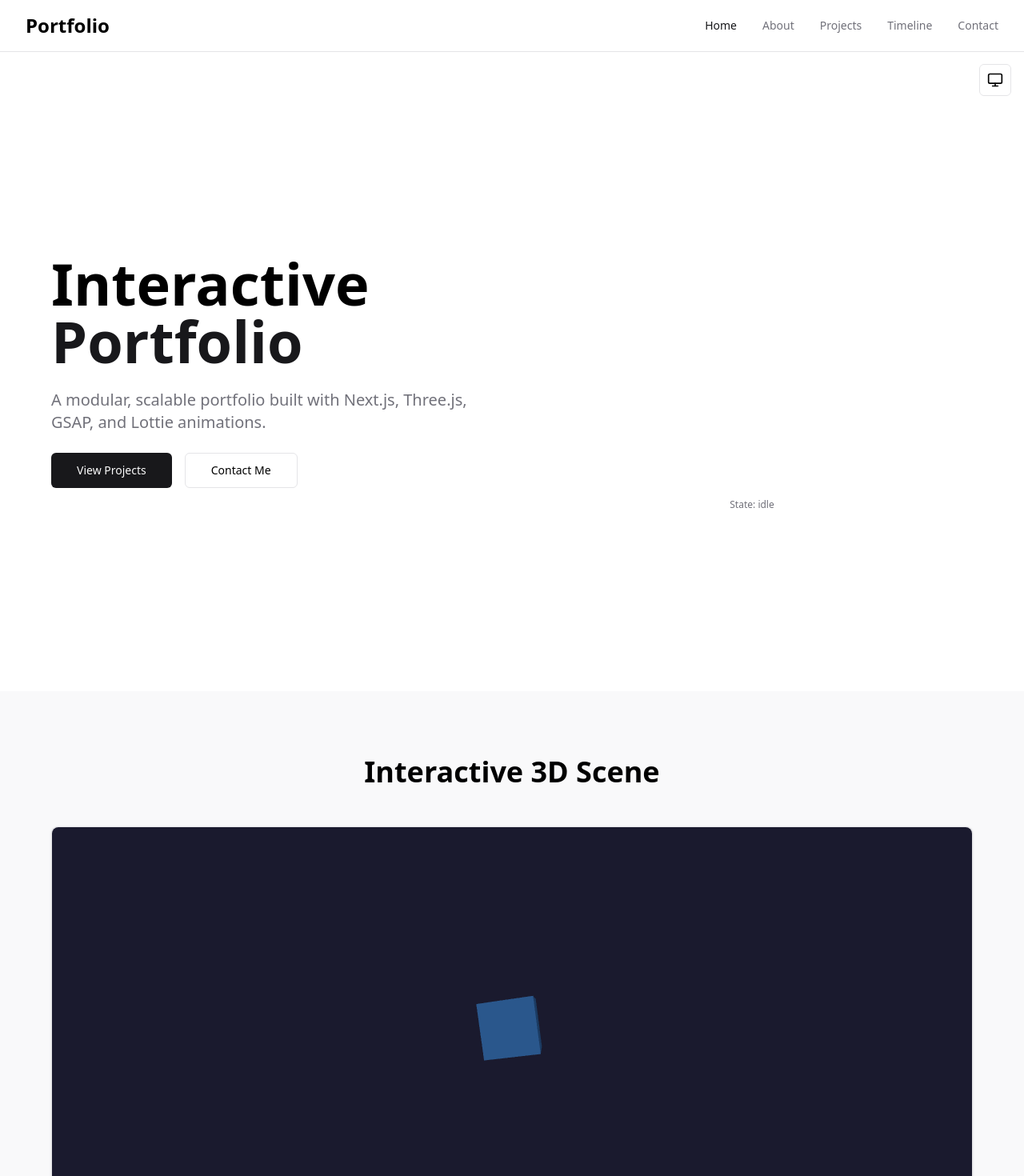
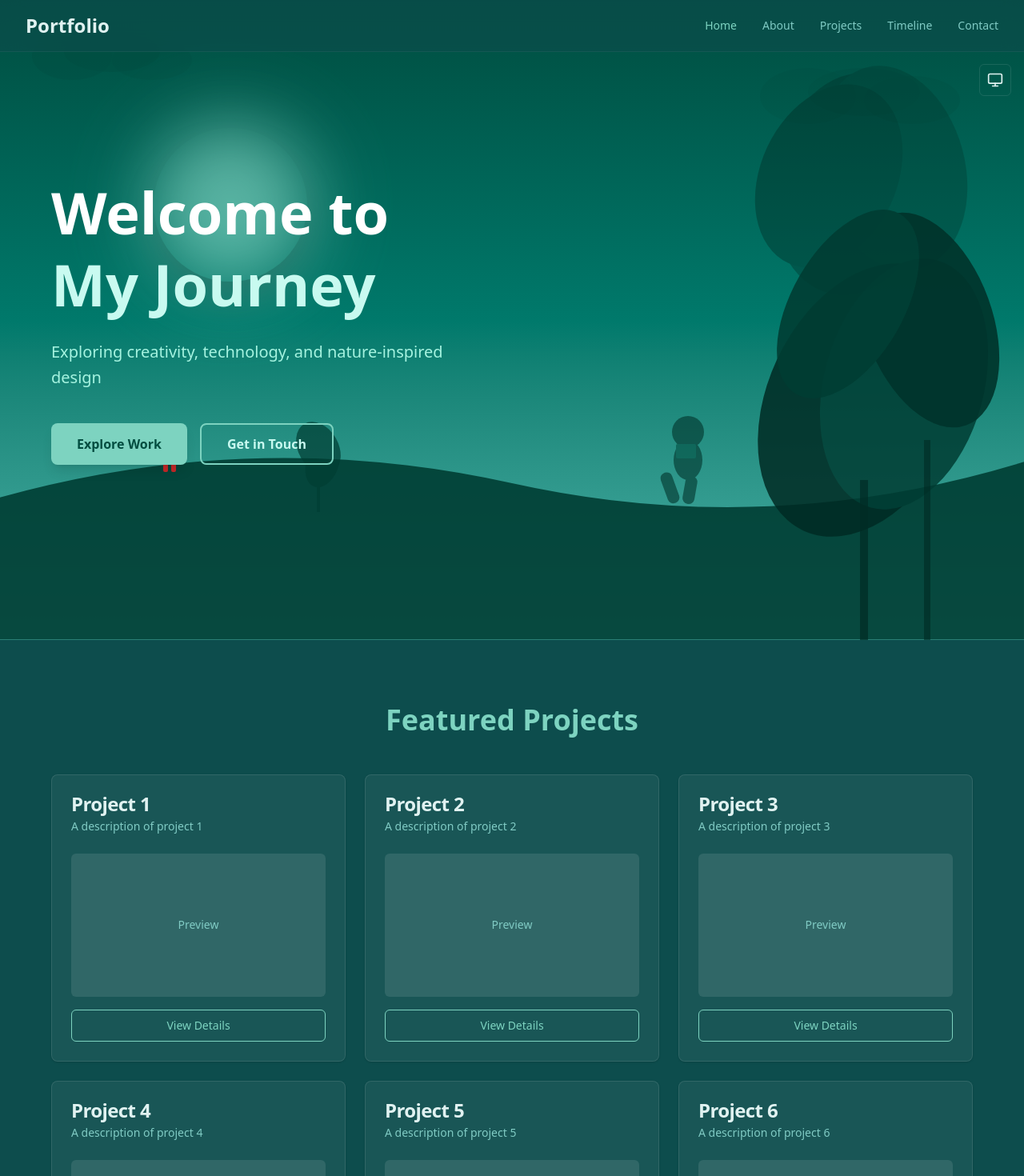
Before and after one commit to Tokiarivelo/port-folio-v2, a Next.js app: page / in a window 1280 px wide. Shown: the top 1470 px of the page at 80% size. Built offline with nearby package versions, Linux system fonts and the light colour scheme.

Commit message:
Implement nature-inspired hero section with teal gradients
Co-authored-by: Tokiarivelo <37537133+Tokiarivelo@users.noreply.github.com>

```diff
--- a/app/page.tsx
+++ b/app/page.tsx
@@ -2,9 +2,9 @@
 
 import { Navigation } from '@/modules/navigation/components/Navigation';
 import { Timeline } from '@/modules/timeline/components/Timeline';
-import { Character } from '@/modules/character/components/Character';
 import { ThreeScene } from '@/modules/scenes/components/ThreeScene';
 import { ThemeToggle } from '@/modules/ui/components/ThemeToggle';
+import { NatureHero } from '@/components/NatureHero';
 import { Card, CardContent, CardDescription, CardHeader, CardTitle } from '@/components/ui/card';
 import { Button } from '@/components/ui/button';
 import { useNavigation } from '@/modules/navigation/hooks/useNavigation';
@@ -15,69 +15,38 @@ export default function Home() {
   const { isMobile, isTablet } = useResponsive();
 
   return (
-    <div className="min-h-screen">
-      {/* Navigation */}
+    <div className="min-h-screen bg-[var(--color-background)] text-[var(--color-foreground)]">
+      {/* Navigation - with transparency for hero */}
       <Navigation />
 
       {/* Theme Toggle - Fixed position */}
-      <div className="fixed top-20 right-4 z-40">
+      <div className="fixed top-20 right-4 z-50">
         <ThemeToggle />
       </div>
 
       {/* Main Content */}
-      <main className="pt-16">
-        {/* Hero Section */}
-        <section id="home" className="min-h-screen flex items-center justify-center px-4 py-20">
-          <div className="max-w-6xl w-full grid lg:grid-cols-2 gap-12 items-center">
-            <div className="space-y-6">
-              <h1 className="text-5xl md:text-7xl font-bold">
-                Interactive
-                <br />
-                <span className="text-[var(--color-primary)]">Portfolio</span>
-              </h1>
-              <p className="text-xl text-[var(--color-muted-foreground)]">
-                A modular, scalable portfolio built with Next.js, Three.js, GSAP, and Lottie animations.
-              </p>
-              <div className="flex gap-4">
-                <Button size="lg">View Projects</Button>
-                <Button size="lg" variant="outline">Contact Me</Button>
-              </div>
-            </div>
-            <div className="flex justify-center">
-              <Character width={isMobile ? 250 : 350} height={isMobile ? 250 : 350} />
-            </div>
-          </div>
-        </section>
-
-        {/* 3D Scene Section */}
-        <section id="scene" className="min-h-screen flex items-center justify-center px-4 py-20 bg-[var(--color-muted)]/50">
-          <div className="max-w-6xl w-full">
-            <h2 className="text-4xl font-bold text-center mb-12">Interactive 3D Scene</h2>
-            <Card>
-              <CardContent className="p-0">
-                <ThreeScene />
-              </CardContent>
-            </Card>
-            <p className="text-center mt-6 text-[var(--color-muted-foreground)]">
-              Built with Three.js and WebGL for smooth 3D animations
-            </p>
-          </div>
+      <main>
+        {/* Nature Hero Section */}
+        <section id="home" className="relative">
+          <NatureHero />
         </section>
 
         {/* Projects Section */}
-        <section id="projects" className="min-h-screen flex items-center justify-center px-4 py-20">
+        <section id="projects" className="min-h-screen flex items-center justify-center px-4 py-20 bg-[var(--color-background)]">
           <div className="max-w-6xl w-full">
-            <h2 className="text-4xl font-bold text-center mb-12">Featured Projects</h2>
+            <h2 className="text-4xl font-bold text-center mb-12 text-[var(--color-primary)]">Featured Projects</h2>
             <div className="grid md:grid-cols-2 lg:grid-cols-3 gap-6">
               {[1, 2, 3, 4, 5, 6].map((i) => (
-                <Card key={i} className="hover:shadow-lg transition-shadow">
+                <Card key={i} className="hover:shadow-lg transition-all bg-[var(--color-card)] border-[var(--color-border)] hover:border-[var(--color-primary)]">
                   <CardHeader>
-                    <CardTitle>Project {i}</CardTitle>
-                    <CardDescription>A description of project {i}</CardDescription>
+                    <CardTitle className="text-[var(--color-foreground)]">Project {i}</CardTitle>
+                    <CardDescription className="text-[var(--color-muted-foreground)]">A description of project {i}</CardDescription>
                   </CardHeader>
                   <CardContent>
-                    <div className="aspect-video bg-[var(--color-muted)] rounded-md mb-4"></div>
-                    <Button variant="outline" className="w-full">View Details</Button>
+                    <div className="aspect-video bg-[var(--color-muted)] rounded-md mb-4 flex items-center justify-center">
+                      <span className="text-[var(--color-muted-foreground)] text-sm">Preview</span>
+                    </div>
+                    <Button variant="outline" className="w-full border-[var(--color-primary)] text-[var(--color-primary)] hover:bg-[var(--color-primary)] hover:text-[var(--color-primary-foreground)]">View Details</Button>
                   </CardContent>
                 </Card>
               ))}
@@ -86,24 +55,24 @@ export default function Home() {
         </section>
 
         {/* Timeline Section */}
-        <section id="timeline" className="min-h-screen flex items-center justify-center bg-[var(--color-muted)]/50">
+        <section id="timeline" className="min-h-screen flex items-center justify-center bg-[var(--color-muted)]/20 py-20">
           <div className="w-full">
             <Timeline />
           </div>
         </section>
 
         {/* About Section */}
-        <section id="about" className="min-h-screen flex items-center justify-center px-4 py-20">
+        <section id="about" className="min-h-screen flex items-center justify-center px-4 py-20 bg-[var(--color-background)]">
           <div className="max-w-4xl w-full">
-            <h2 className="text-4xl font-bold text-center mb-12">About</h2>
-            <Card>
+            <h2 className="text-4xl font-bold text-center mb-12 text-[var(--color-primary)]">About</h2>
+            <Card className="bg-[var(--color-card)] border-[var(--color-border)]">
               <CardHeader>
-                <CardTitle>Modular Architecture</CardTitle>
-                <CardDescription>Built with clean separation of concerns</CardDescription>
+                <CardTitle className="text-[var(--color-foreground)]">Modular Architecture</CardTitle>
+                <CardDescription className="text-[var(--color-muted-foreground)]">Built with clean separation of concerns</CardDescription>
               </CardHeader>
               <CardContent className="space-y-4">
                 <div>
-                  <h3 className="font-semibold mb-2">📁 Module Structure</h3>
+                  <h3 className="font-semibold mb-2 text-[var(--color-foreground)]">📁 Module Structure</h3>
                   <ul className="list-disc list-inside space-y-1 text-sm text-[var(--color-muted-foreground)]">
                     <li>Timeline module with GSAP animations</li>
                     <li>Character module with Lottie support</li>
@@ -113,7 +82,7 @@ export default function Home() {
                   </ul>
                 </div>
                 <div>
-                  <h3 className="font-semibold mb-2">🎯 Key Features</h3>
+                  <h3 className="font-semibold mb-2 text-[var(--color-foreground)]">🎯 Key Features</h3>
                   <ul className="list-disc list-inside space-y-1 text-sm text-[var(--color-muted-foreground)]">
                     <li>Strict separation of concerns with custom hooks</li>
                     <li>Fully responsive design</li>
@@ -128,13 +97,13 @@ export default function Home() {
         </section>
 
         {/* Contact Section */}
-        <section id="contact" className="min-h-screen flex items-center justify-center px-4 py-20 bg-[var(--color-muted)]/50">
+        <section id="contact" className="min-h-screen flex items-center justify-center px-4 py-20 bg-[var(--color-muted)]/20">
           <div className="max-w-2xl w-full">
-            <h2 className="text-4xl font-bold text-center mb-12">Get In Touch</h2>
-            <Card>
+            <h2 className="text-4xl font-bold text-center mb-12 text-[var(--color-primary)]">Get In Touch</h2>
+            <Card className="bg-[var(--color-card)] border-[var(--color-border)]">
               <CardHeader>
-                <CardTitle>Contact Information</CardTitle>
-                <CardDescription>Let&apos;s work together</CardDescription>
+                <CardTitle className="text-[var(--color-foreground)]">Contact Information</CardTitle>
+                <CardDescription className="text-[var(--color-muted-foreground)]">Let&apos;s work together</CardDescription>
               </CardHeader>
               <CardContent className="space-y-4">
                 <p className="text-center text-[var(--color-muted-foreground)]">
@@ -142,7 +111,7 @@ export default function Home() {
                   All components follow strict separation of concerns with business logic
                   contained in reusable custom hooks.
                 </p>
-                <Button className="w-full" size="lg">Send Message</Button>
+                <Button className="w-full bg-[var(--color-primary)] text-[var(--color-primary-foreground)] hover:bg-[var(--color-accent)]" size="lg">Send Message</Button>
               </CardContent>
             </Card>
           </div>
@@ -150,7 +119,7 @@ export default function Home() {
       </main>
 
       {/* Footer */}
-      <footer className="border-t border-[var(--color-border)] py-8 px-4">
+      <footer className="border-t border-[var(--color-border)] py-8 px-4 bg-[var(--color-background)]">
         <div className="max-w-6xl mx-auto text-center text-sm text-[var(--color-muted-foreground)]">
           <p>Built with Next.js, Three.js, GSAP, Lottie, Tailwind CSS, and shadcn/ui</p>
           <p className="mt-2">© 2024 Interactive Portfolio. All rights reserved.</p>
--- /dev/null
+++ b/components/NatureHero.tsx
@@ -0,0 +1,138 @@
+'use client';
+
+export function NatureHero() {
+  return (
+    <div className="relative min-h-screen w-full overflow-hidden bg-gradient-to-b from-[#004d40] via-[#00796b] to-[#4db6ac]">
+      {/* Cloud layers */}
+      <div className="absolute top-0 left-0 w-full h-1/3 opacity-30">
+        <svg className="absolute top-10 left-10" width="200" height="60" viewBox="0 0 200 60">
+          <ellipse cx="50" cy="30" rx="50" ry="30" fill="#003d33" opacity="0.4" />
+          <ellipse cx="100" cy="25" rx="60" ry="25" fill="#003d33" opacity="0.5" />
+          <ellipse cx="150" cy="35" rx="50" ry="25" fill="#003d33" opacity="0.3" />
+        </svg>
+        <svg className="absolute top-20 right-20" width="250" height="80" viewBox="0 0 250 80">
+          <ellipse cx="60" cy="40" rx="60" ry="35" fill="#003d33" opacity="0.3" />
+          <ellipse cx="130" cy="35" rx="70" ry="30" fill="#003d33" opacity="0.4" />
+          <ellipse cx="190" cy="45" rx="60" ry="30" fill="#003d33" opacity="0.35" />
+        </svg>
+      </div>
+
+      {/* Glowing Moon */}
+      <div className="absolute left-[10%] md:left-[15%] top-[15%] md:top-[20%]">
+        {/* Outer glow */}
+        <div className="absolute inset-0 w-32 h-32 md:w-48 md:h-48 rounded-full bg-[#7dd3c0] opacity-30 blur-3xl"></div>
+        {/* Middle glow */}
+        <div className="absolute inset-0 w-32 h-32 md:w-48 md:h-48 rounded-full bg-[#a5f3e0] opacity-40 blur-2xl animate-pulse"></div>
+        {/* Moon */}
+        <div className="relative w-32 h-32 md:w-48 md:h-48 rounded-full bg-gradient-radial from-[#c8faf0] to-[#7dd3c0] shadow-2xl"></div>
+      </div>
+
+      {/* Hill/Ground silhouette */}
+      <div className="absolute bottom-0 left-0 w-full">
+        <svg viewBox="0 0 1440 400" className="w-full h-auto">
+          <path
+            d="M0,200 Q360,100 720,180 T1440,150 L1440,400 L0,400 Z"
+            fill="#003d33"
+            opacity="0.9"
+          />
+        </svg>
+      </div>
+
+      {/* Small character on the hill */}
+      <div className="absolute bottom-[25%] left-[12%] md:left-[15%] z-20">
+        <svg width="40" height="60" viewBox="0 0 40 60">
+          {/* Simple character silhouette */}
+          <rect x="15" y="20" width="10" height="15" fill="#c62828" rx="2" />
+          <circle cx="20" cy="15" r="8" fill="#c62828" />
+          <rect x="12" y="35" width="6" height="15" fill="#c62828" rx="2" />
+          <rect x="22" y="35" width="6" height="15" fill="#c62828" rx="2" />
+        </svg>
+      </div>
+
+      {/* Person reading under tree - right side */}
+      <div className="absolute bottom-[15%] right-[20%] md:right-[25%] z-10">
+        <svg width="180" height="200" viewBox="0 0 180 200">
+          {/* Person silhouette sitting and reading */}
+          <g opacity="0.6" fill="#00332b">
+            {/* Head */}
+            <circle cx="80" cy="60" r="20" />
+            {/* Body */}
+            <ellipse cx="80" cy="95" rx="18" ry="25" />
+            {/* Legs (sitting position) */}
+            <rect x="50" y="110" width="15" height="40" rx="7" transform="rotate(-20 57 130)" />
+            <rect x="75" y="115" width="15" height="35" rx="7" transform="rotate(10 82 132)" />
+            {/* Book */}
+            <rect x="65" y="75" width="25" height="18" rx="2" fill="#004d40" />
+          </g>
+        </svg>
+      </div>
+
+      {/* Tropical plant on right - front layer */}
+      <div className="absolute bottom-0 right-0 z-30">
+        <svg width="400" height="600" viewBox="0 0 400 600" className="w-[250px] md:w-[400px] h-auto">
+          {/* Large monstera leaf */}
+          <g opacity="0.85">
+            <ellipse cx="200" cy="300" rx="120" ry="180" fill="#002b24" transform="rotate(25 200 300)" />
+            <ellipse cx="250" cy="280" rx="100" ry="160" fill="#003d33" transform="rotate(15 250 280)" />
+          </g>
+          {/* Banana leaves */}
+          <g opacity="0.9">
+            <ellipse cx="280" cy="200" rx="80" ry="140" fill="#00332b" transform="rotate(-20 280 200)" />
+            <ellipse cx="180" cy="180" rx="70" ry="130" fill="#003d33" transform="rotate(30 180 180)" />
+          </g>
+          {/* Stems */}
+          <rect x="195" y="400" width="10" height="200" fill="#002b24" opacity="0.7" />
+          <rect x="275" y="350" width="8" height="250" fill="#002b24" opacity="0.6" />
+        </svg>
+      </div>
+
+      {/* Additional tropical plant on right - back layer */}
+      <div className="absolute top-[10%] right-[5%] z-5">
+        <svg width="300" height="400" viewBox="0 0 300 400" className="w-[200px] md:w-[300px] h-auto">
+          <g opacity="0.4">
+            {/* Palm-like leaves */}
+            <ellipse cx="150" cy="150" rx="100" ry="140" fill="#00332b" transform="rotate(10 150 150)" />
+            <ellipse cx="200" cy="130" rx="90" ry="130" fill="#003d33" transform="rotate(-15 200 130)" />
+            <ellipse cx="120" cy="140" rx="85" ry="120" fill="#002b24" transform="rotate(25 120 140)" />
+          </g>
+        </svg>
+      </div>
+
+      {/* Plant on left side near character */}
+      <div className="absolute bottom-[20%] left-[25%] md:left-[28%] z-15">
+        <svg width="80" height="120" viewBox="0 0 80 120">
+          <g opacity="0.7" fill="#003d33">
+            <ellipse cx="40" cy="40" rx="25" ry="35" transform="rotate(-30 40 40)" />
+            <ellipse cx="45" cy="60" rx="20" ry="30" transform="rotate(20 45 60)" />
+            <rect x="38" y="70" width="4" height="50" />
+          </g>
+        </svg>
+      </div>
+
+      {/* Content overlay */}
+      <div className="relative z-40 flex items-center justify-center min-h-screen px-4 py-20">
+        <div className="max-w-6xl w-full grid lg:grid-cols-2 gap-12 items-center">
+          <div className="space-y-6 text-white">
+            <h1 className="text-5xl md:text-7xl font-bold leading-tight">
+              Welcome to
+              <br />
+              <span className="text-[#c8faf0]">My Journey</span>
+            </h1>
+            <p className="text-xl text-[#a5f3e0] leading-relaxed">
+              Exploring creativity, technology, and nature-inspired design
+            </p>
+            <div className="flex gap-4 pt-4">
+              <button className="px-8 py-3 bg-[#7dd3c0] text-[#004d40] rounded-lg font-semibold hover:bg-[#a5f3e0] transition-all shadow-lg hover:shadow-xl">
+                Explore Work
+              </button>
+              <button className="px-8 py-3 border-2 border-[#7dd3c0] text-[#c8faf0] rounded-lg font-semibold hover:bg-[#7dd3c0]/10 transition-all">
+                Get in Touch
+              </button>
+            </div>
+          </div>
+          <div className="hidden lg:block"></div>
+        </div>
+      </div>
+    </div>
+  );
+}
--- a/modules/navigation/components/Navigation.tsx
+++ b/modules/navigation/components/Navigation.tsx
@@ -21,7 +21,7 @@ export function Navigation({ className }: NavigationProps) {
   const { currentSection, isMenuOpen, navigateTo, toggleMenu, closeMenu } = useNavigation();
 
   return (
-    <nav className={cn('fixed top-0 left-0 right-0 z-50 bg-[var(--color-background)]/80 backdrop-blur-sm border-b border-[var(--color-border)]', className)}>
+    <nav className={cn('fixed top-0 left-0 right-0 z-50 bg-[var(--color-background)]/60 backdrop-blur-md border-b border-[var(--color-border)]/50', className)}>
       <div className="max-w-7xl mx-auto px-4 sm:px-6 lg:px-8">
         <div className="flex justify-between items-center h-16">
           {/* Logo */}
```
Also changed, not shown: app/globals.css (+37 -26 lines).
